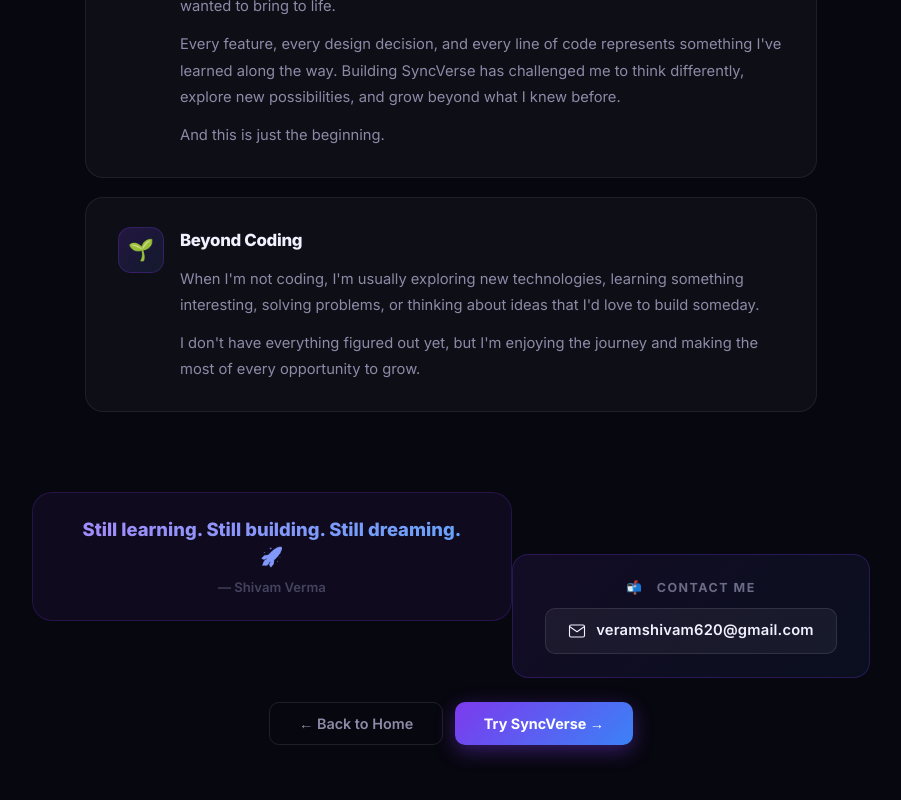
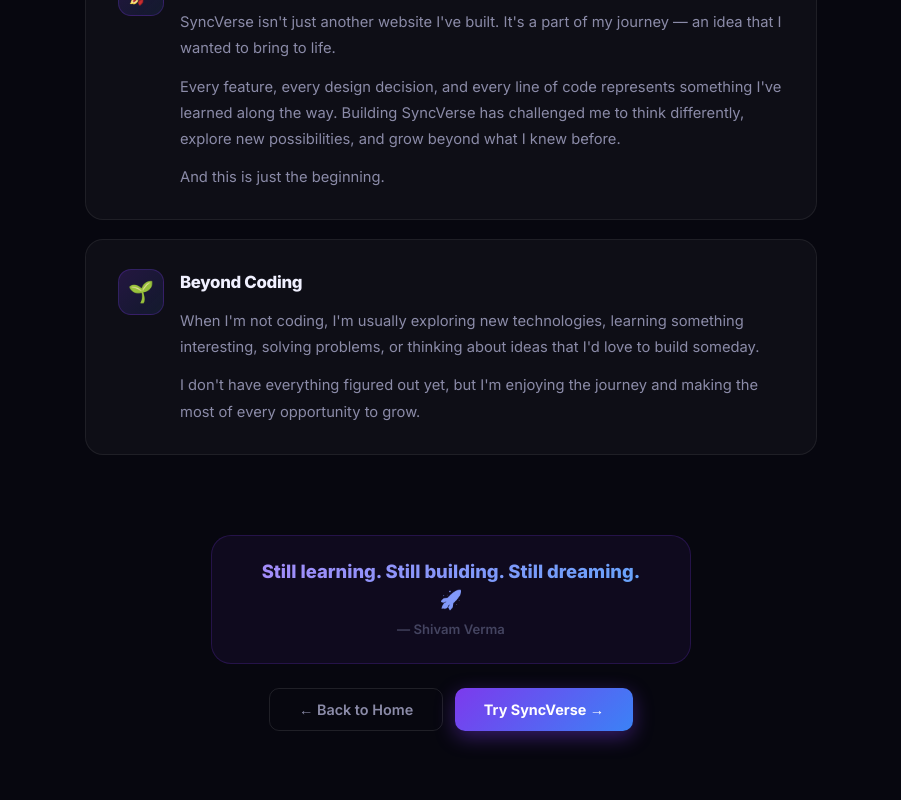
Before and after one commit to SShivam-tech-5/Syncverse, a React (Vite) app in the folder frontend/: page /about in a window 1280 px wide. Shown: the part 1120-1920 px from the top of the page, without its empty margins (189-1090 px from the left). Built offline with nearby package versions, Linux system fonts and the light colour scheme.

Commit message:
Updated frontend UI

```diff
--- a/frontend/src/pages/about.jsx
+++ b/frontend/src/pages/about.jsx
@@ -174,6 +174,24 @@ export default function About() {
                     I enjoy exploring technology, building digital experiences, solving problems,
                     and learning something new every day.
                 </p>
+
+                {/* Email — simple text line */}
+                <p style={{ marginTop: '1.2rem', fontSize: '0.9rem', color: '#555570' }}>
+                    📬 Reach me at{' '}
+                    <a
+                        href="mailto:veramshivam620@gmail.com"
+                        style={{
+                            color: '#A78BFA',
+                            fontWeight: 600,
+                            textDecoration: 'none',
+                            fontFamily: 'Inter, sans-serif',
+                        }}
+                        onMouseEnter={e => { e.currentTarget.style.textDecoration = 'underline'; }}
+                        onMouseLeave={e => { e.currentTarget.style.textDecoration = 'none'; }}
+                    >
+                        veramshivam620@gmail.com
+                    </a>
+                </p>
             </section>
 
             {/* ══ SECTION CARDS ══ */}
@@ -219,72 +237,6 @@ export default function About() {
                     <p style={{ color: '#444460', fontSize: '0.82rem', margin: 0, fontWeight: 600 }}>
                         — Shivam Verma
                     </p>
-                </div>
-
-                {/* ── Contact card ── */}
-                <div style={{
-                    marginTop: '2rem',
-                    padding: '1.4rem 2rem',
-                    borderRadius: 16,
-                    background: 'linear-gradient(135deg, rgba(124,58,237,0.1), rgba(59,130,246,0.07))',
-                    border: '1px solid rgba(124,58,237,0.25)',
-                    display: 'inline-flex',
-                    flexDirection: 'column',
-                    alignItems: 'center',
-                    gap: 10,
-                    minWidth: 300,
-                }}>
-                    <p style={{
-                        margin: 0,
-                        fontSize: '0.78rem',
-                        fontWeight: 700,
-                        color: '#6B6B88',
-                        letterSpacing: '1.5px',
-                        textTransform: 'uppercase',
-                    }}>
-                        📬 &nbsp; Contact Me
-                    </p>
-
-                    <a
-                        href="mailto:veramshivam620@gmail.com"
-                        style={{
-                            display: 'inline-flex',
-                            alignItems: 'center',
-                            gap: 10,
-                            padding: '0.65rem 1.4rem',
-                            borderRadius: 10,
-                            background: 'rgba(255,255,255,0.05)',
-                            border: '1px solid rgba(255,255,255,0.1)',
-                            color: '#F0F0FF',
-                            fontWeight: 600,
-                            fontSize: '0.92rem',
-                            fontFamily: 'Inter, sans-serif',
-                            textDecoration: 'none',
-                            transition: 'all 0.2s ease',
-                            letterSpacing: '0.2px',
-                        }}
-                        onMouseEnter={e => {
-                            e.currentTarget.style.background = 'rgba(124,58,237,0.15)';
-                            e.currentTarget.style.borderColor = 'rgba(124,58,237,0.5)';
-                            e.currentTarget.style.color = '#A78BFA';
-                            e.currentTarget.style.transform = 'translateY(-2px)';
-                            e.currentTarget.style.boxShadow = '0 8px 24px rgba(124,58,237,0.2)';
-                        }}
-                        onMouseLeave={e => {
-                            e.currentTarget.style.background = 'rgba(255,255,255,0.05)';
-                            e.currentTarget.style.borderColor = 'rgba(255,255,255,0.1)';
-                            e.currentTarget.style.color = '#F0F0FF';
-                            e.currentTarget.style.transform = 'none';
-                            e.currentTarget.style.boxShadow = 'none';
-                        }}
-                    >
-                        {/* Gmail icon */}
-                        <svg width="18" height="18" viewBox="0 0 24 24" fill="none">
-                            <path d="M20 4H4C2.9 4 2 4.9 2 6V18C2 19.1 2.9 20 4 20H20C21.1 20 22 19.1 22 18V6C22 4.9 21.1 4 20 4Z" stroke="currentColor" strokeWidth="1.5" strokeLinecap="round" strokeLinejoin="round"/>
-                            <path d="M22 6L12 13L2 6" stroke="currentColor" strokeWidth="1.5" strokeLinecap="round" strokeLinejoin="round"/>
-                        </svg>
-                        veramshivam620@gmail.com
-                    </a>
                 </div>
 
                 {/* ── CTA buttons ── */}
```
